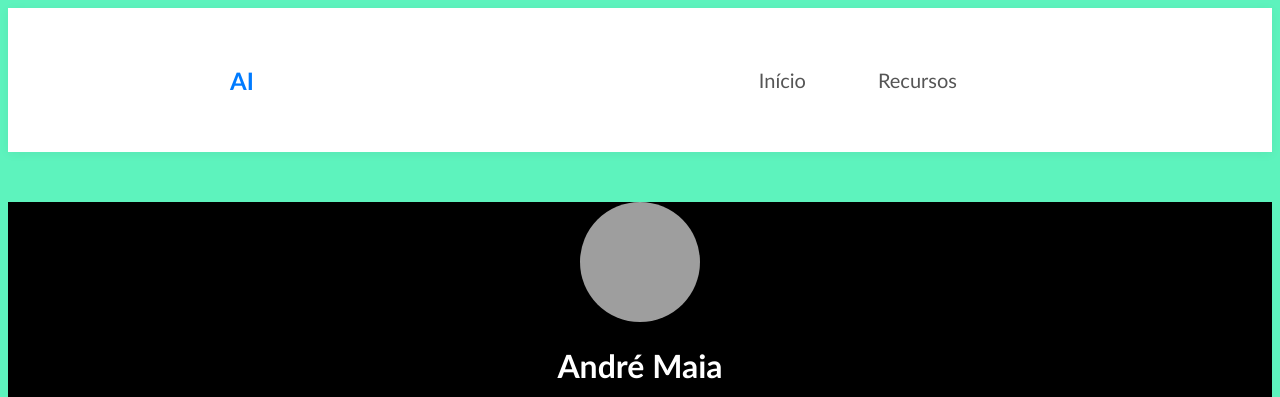
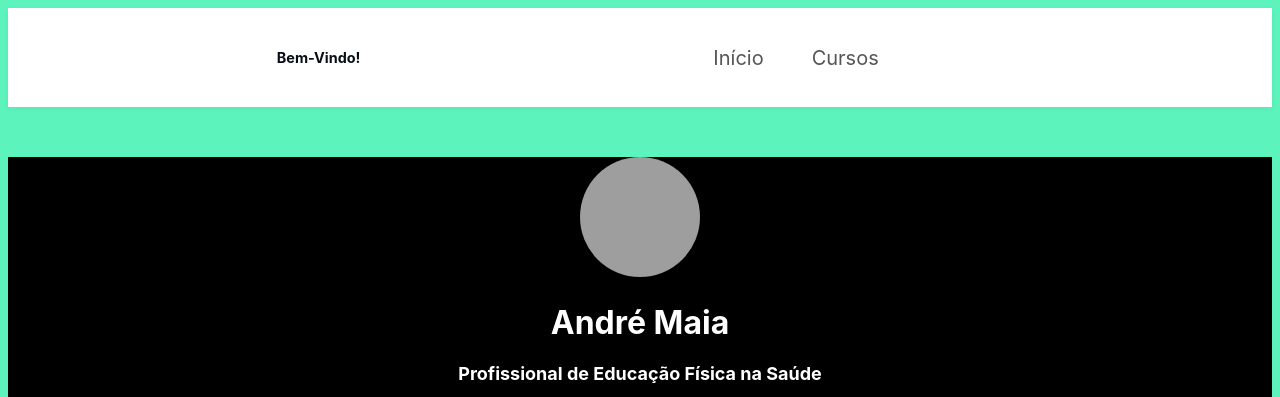
Before and after one commit to andremaiaprof/Site-Ed-Fisica, a plain HTML site: page index.html in a window 1280 px wide. Shown: the top 397 px of the page. Drawn offline with Linux system fonts and the light colour scheme; grey boxes are pictures that could not be loaded.

Commit message:
tentei ajustar navbar

```diff
--- a/index.html
+++ b/index.html
@@ -8,11 +8,11 @@
 </head>
 <body>
     <nav class="navbar">
-        <div class="logo">Inovação<span>AI</span></div>
+        <div class="logo"><span>Bem-Vindo!</span></div>
         <ul class="nav-links">
             <li><a href="#home">Início</a></li>
-            <li><a href="#features">Recursos</a></li>
-            <li><a href="#" class="btn-nav">Começar</a></li>
+            <li><a href="#features">Cursos</a></li>
+            <li><a href="#" class="btn-nav">Consultoria</a></li>
         </ul>
     </nav>
 <div class="container">
--- a/style.css
+++ b/style.css
@@ -35,7 +35,7 @@ h2 {
 }
 body {
  background-color: #5df3bd;
- font-family: Trebuchet MS;
+ font-family: 'Inter', sans-serif;
  color: white;
  text-align: center;
 }
@@ -53,33 +53,31 @@ a {
 /* Navbar */
 .navbar {
     display: flex;
-    justify-content: space-between;
+    justify-content: space-around;
     align-items: center;
-    padding: 1.5rem 10%;
+    padding: 0.1rem 10%;
     background: #fff;
-    box-shadow: 0 2px 10px rgba(0,0,0,0.05);
-    position: sticky;
+    box-shadow: 0 2px 5px rgba(0,0,0,0.05);
     top: 0;
-    z-index: 1000;
+    z-index: 100;
 }
 
 .logo {
-    font-size: 1.5rem;
+    font-size: 0.9rem;
     font-weight: bold;
 }
 
 .logo span {
-    color: #007bff;
+    color: #080e15;
 }
 
 .nav-links {
-    list-style: none;
     display: flex;
     align-items: center;
 }
 
 .nav-links li {
-    margin-left: 2rem;
+    margin-left: 0.5rem;
 }
 
 .nav-links a {
@@ -95,6 +93,7 @@ a {
 .btn-nav {
     background: #007bff;
     color: #fff !important;
-    padding: 0.6rem 1.2rem;
+    padding: 0.2rem 0.5rem;
+    font-size: 0.7rem;
     border-radius: 5px;
 }
```
